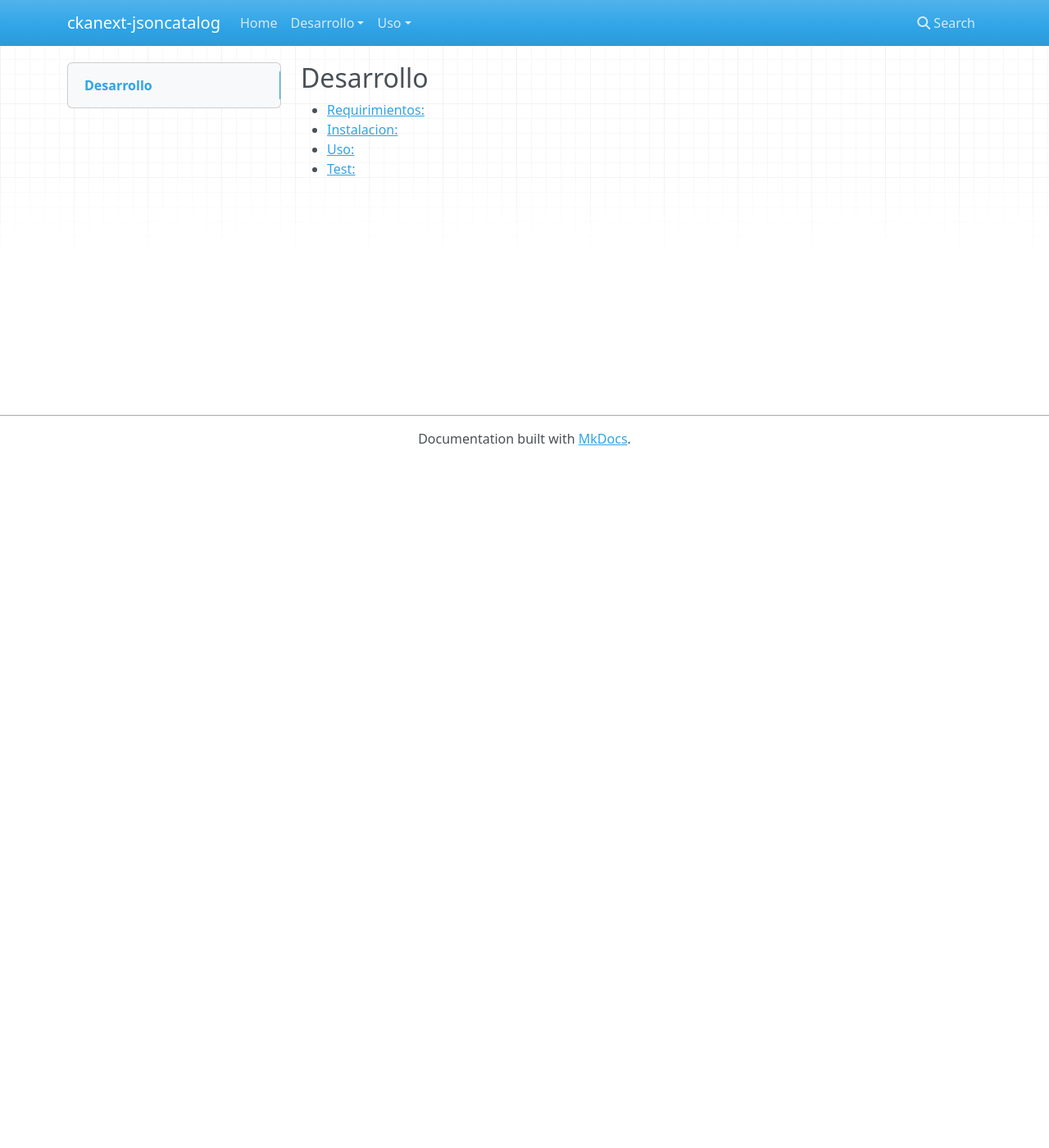
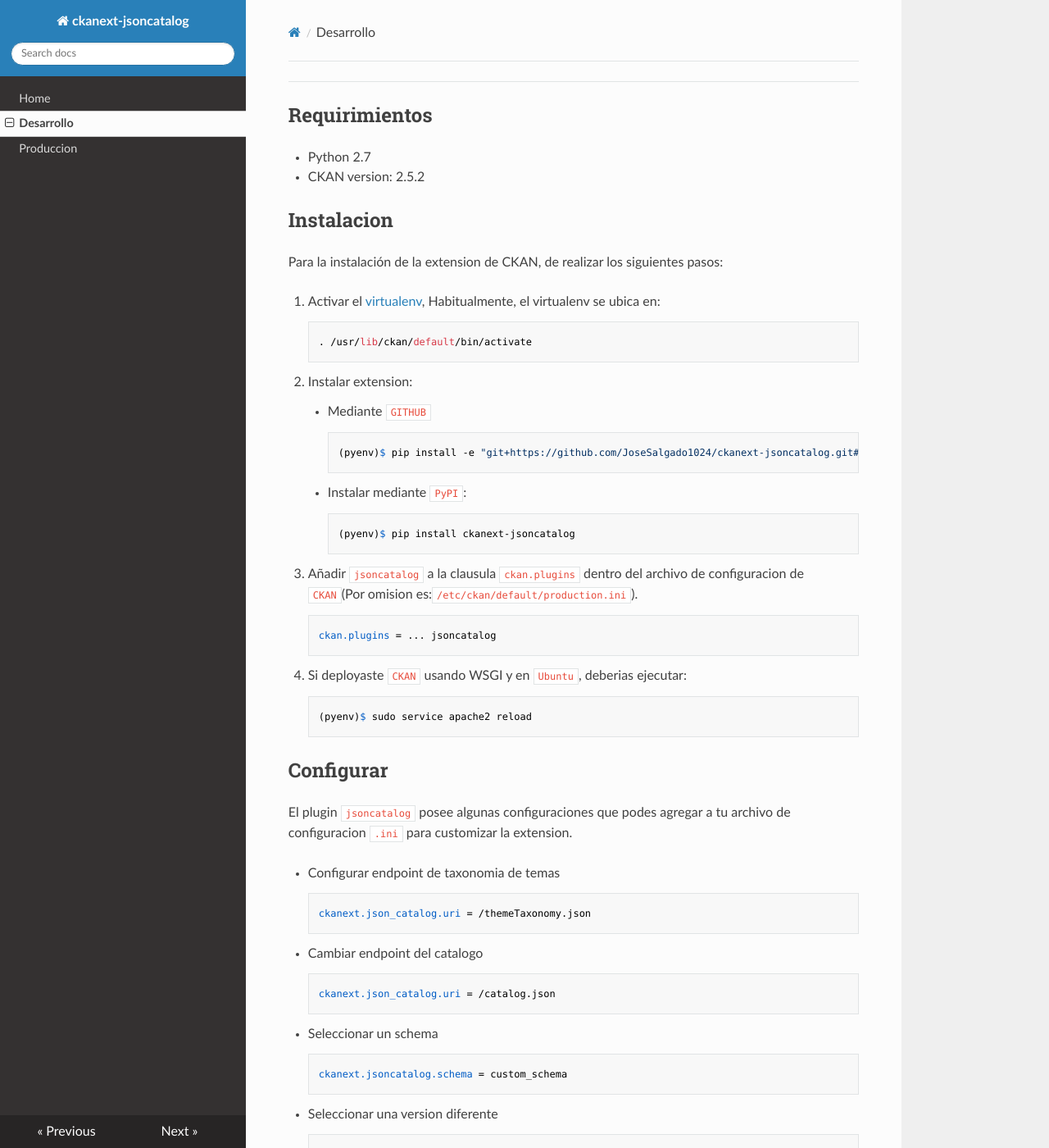
Before and after one commit to JoseSalgado1024/ckanext-jsoncatalog, an MkDocs documentation site: the page built from docs/development.md, in a window 1280 px wide and 1400 px high. Shown: the whole window at 82% size. Built offline with MkDocs 1.6.1, drawn with Linux system fonts in a browser that asks for light colours; nearby versions of some CDN libraries; old or Windows-style settings are respelled for this version of MkDocs; some of the changed text lies outside the part shown.

Commit message:
Documentacion

```diff
--- /dev/null
+++ b/docs/development.md
@@ -0,0 +1,72 @@
+---
+
+
+Requirimientos
+---
+
+ - Python 2.7
+ - CKAN version: 2.5.2
+
+
+Instalacion
+---
+Para la instalación de la extension  de CKAN, de realizar los siguientes pasos:
+
+1. Activar el [virtualenv](https://wiki.archlinux.org/index.php/Python/Virtual_environment_(Espa%C3%B1ol)), Habitualmente, el virtualenv se ubica en:
+
+        . /usr/lib/ckan/default/bin/activate
+
+
+2. Instalar extension:
+
+    - Mediante ``GITHUB``
+
+            (pyenv)$ pip install -e "git+https://github.com/JoseSalgado1024/ckanext-jsoncatalog.git#egg=ckanext-jsoncatalog"
+
+
+    - Instalar mediante ``PyPI``:
+
+            (pyenv)$ pip install ckanext-jsoncatalog
+
+
+3. Añadir ``jsoncatalog`` a la clausula ``ckan.plugins`` dentro del archivo de configuracion de ``CKAN``(Por omision es:``/etc/ckan/default/production.ini``).
+
+        ckan.plugins = ... jsoncatalog
+
+
+4. Si deployaste ``CKAN`` usando WSGI y en ``Ubuntu``, deberias ejecutar:
+
+        (pyenv)$ sudo service apache2 reload
+
+
+
+Configurar
+---
+
+El plugin ``jsoncatalog`` posee algunas configuraciones que podes agregar a tu archivo de configuracion ``.ini`` para customizar la extension.
+
+- Configurar endpoint de taxonomia de temas
+
+        ckanext.json_catalog.uri = /themeTaxonomy.json
+
+
+- Cambiar endpoint del catalogo
+
+        ckanext.json_catalog.uri = /catalog.json
+
+
+- Seleccionar un schema
+
+        ckanext.jsoncatalog.schema = custom_schema
+
+
+- Seleccionar una version diferente
+
+        ckanext.jsoncatalog.schema_version = 1.0
+
+Testing
+---
+
+        (pyenv)$ nosetests --nologcapture --with-pylons=test.ini
+
+        (pyenv)$ nosetests --nologcapture --with-pylons=test.ini --with-coverage --cover-package=ckanext.jsoncatalog --cover-inclusive --cover-erase --cover-tests
--- a/docs/development/index.md
+++ /dev/null
@@ -1,7 +0,0 @@
-Desarrollo
----
-
-* [Requirimientos:](install/requirimientos.md)
-* [Instalacion:](install/instalacion.md)
-* [Uso:](usage/configurar.md)
-* [Test:](test/testing.md)
--- a/mkdocs.yml
+++ b/mkdocs.yml
@@ -1,10 +1,8 @@
 site_name: ckanext-jsoncatalog
+
 pages:
-  - Home: 'index.md'
-  - Desarrollo:
-    - 'Requerimientos': 'development/docker_ansible.md'
-    - 'Instalacion': 'development/docker_ansible.md'
-    - 'Uso': 'development/docker_ansible.md'
-    - 'Testing': 'development/docker_ansible.md'
-  - Uso:
-    - Docker: 'usage/docker.md'
+    - Home: index.md
+    - Desarrollo: development.md
+    - Produccion: production.md
+
+theme: readthedocs
```
Also changed, not shown: README.md (+0 -1 lines), docs/development/install/instalacion.md (deleted, +0 -35 lines), docs/development/install/requirimientos.md (deleted, +0 -4 lines), docs/index.md (+13 -3 lines), docs/production.md (added, +3 -0 lines), docs/development/usage/configurar.md (deleted), 1 other file.
